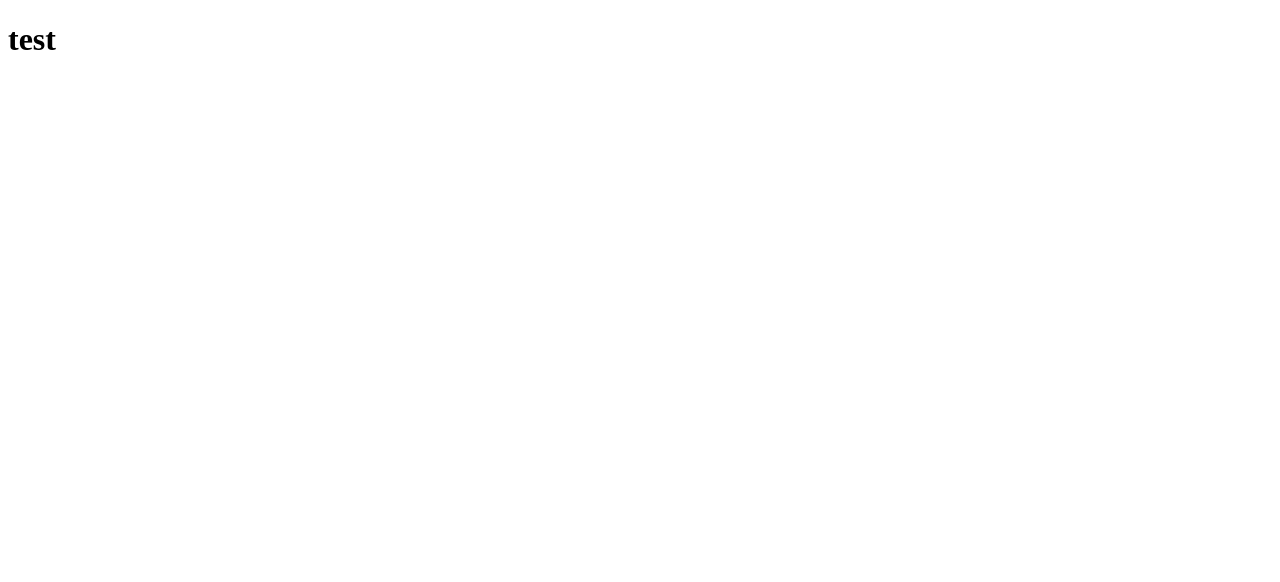
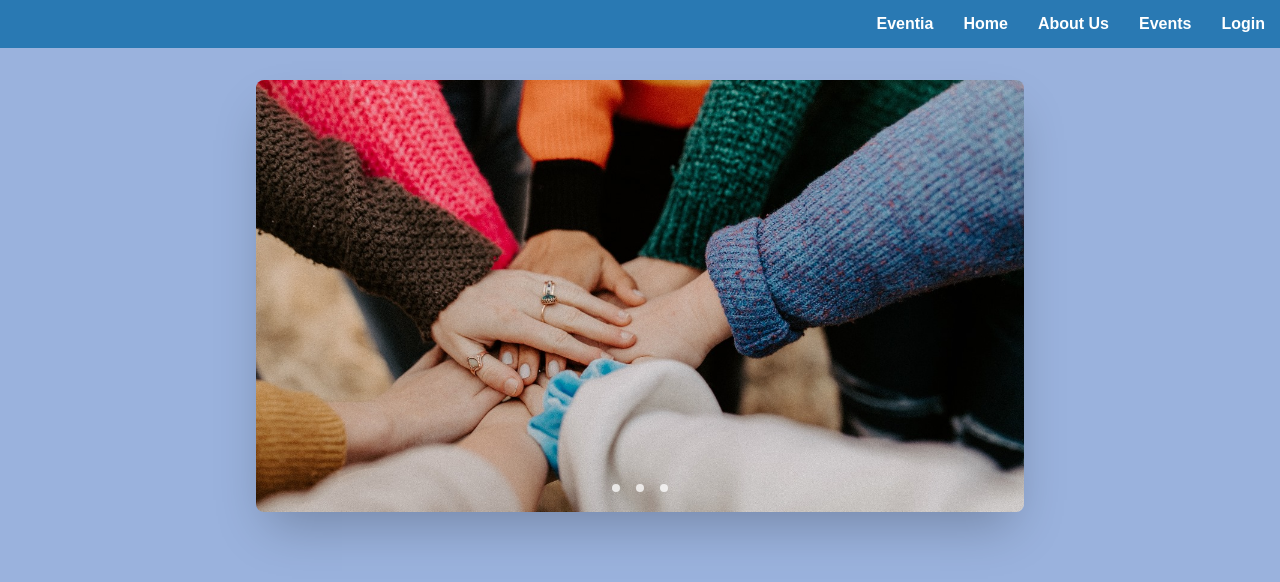
Before and after one commit to adar-k-d/noobie_StackUp, a plain HTML site: page index.html in a window 1280 px wide. Drawn offline with Linux system fonts and the light colour scheme.

Commit message:
basic functionality2

```diff
--- a/css/styles.css
+++ b/css/styles.css
@@ -0,0 +1,96 @@
+body {
+    margin: 0;
+    padding: 0;
+    font-family: Arial, sans-serif;
+    background-color: #9ab2dd;
+}
+
+.heading {
+    background-color: #2979b3;
+    color: white;
+    text-align: right;
+    height:
+}
+
+.name {
+    justify-content: flex-start;
+}
+
+.heading ul {
+    list-style: none;
+    margin: 0;
+    padding: 0;
+    display: flex;
+    justify-content: flex-end;
+}
+
+.heading ul li {
+    padding: 15px;
+}
+
+.heading a {
+    display:inline-block;
+    text-decoration: none;
+    color: white;
+    font-weight: bold;
+    transition: transform 0.2s;
+}
+
+.heading a:hover {
+    transform:scale(1.2);
+    color: #ff6600; /* Example color on hover */
+}
+
+/*-------------slider----------------*/
+
+.container{
+    padding:2rem;
+
+}
+.slider-wrapper{
+    position: relative;
+    max-width:48rem;
+    margin:0 auto;
+
+}
+.slider{
+    display: flex;
+    aspect-ratio: 16/9;
+    overflow-x: hidden;
+    scroll-snap-type: x mandatory;
+    scroll-behavior: smooth;
+    box-shadow: 0 1.5rem 3rem -0.75rem hsla(0,0%,0%,0.25) ;
+    border-radius: 0.5rem;
+    max-width: 100%;
+}
+.slider img{
+   /* flex:1 0 100%;
+    scroll-snap-align: start;
+    object-fit:cover;*/
+    width:100%;
+    max-width: 100%;
+    object-fit: cover;
+    flex:1 0 100%;
+
+}
+.slider-nav{
+    display:flex;
+    column-gap: 1rem;
+    position: absolute;
+    bottom: 1.25rem;
+    left:50%;
+    transform: translateX(-50%);
+    z-index: 1;
+
+}
+.slider-nav a{
+    width:0.5rem;
+    height:0.5rem;
+    border-radius: 50%;
+    background-color: #fff;
+    opacity: 0.75;
+    transition: opacity ease 250ms;
+}
+.slider-nav a:hover{
+    opacity:1;
+}
--- a/index.html
+++ b/index.html
@@ -3,9 +3,36 @@
 <head>
     <meta charset="UTF-8">
     <meta name="viewport" content="width=device-width, initial-scale=1.0">
-    <title>Eventia</title>
+    <title>Event listing</title>
+    <link rel="stylesheet" type="text/css" href="css/styles.css">
 </head>
 <body>
-    <h1>test</h1>
+    <div class="heading">
+
+        <ul>
+            <li class="name"><b>Eventia</b></li>
+            <li><a href="#">Home</a></li>
+            <li><a href="#">About Us</a></li>
+            <li><a href="#">Events</a></li>
+            <li><a href="#">Login</a></li>
+        </ul>
+    </div>
+   <section class="container">
+        <div class="slider-wrapper">
+            <div class="slider">
+                <img id="slide-1" src="/images/stock 1.jpg" alt="event1">
+                <img id="slide-2" src="/images/stock 2.jpg" alt="event2">
+                <img id="slide-3" src="/images/stock 3.jpg" alt="event3">
+            </div>
+            <div class="slider-nav">
+                <a href="#slide-1"></a>
+                <a href="#slide-2"></a>
+                <a href="#slide-3"></a>
+            </div>
+        </div>
+   </section>
+
+
+    <script src="js/script.js"></script>
 </body>
 </html>
--- /dev/null
+++ b/js/script.js
@@ -0,0 +1,33 @@
+//let scrollAmount = 0;
+//let slider = document.querySelector('.slider');
+
+//function autoScroll() {
+   // slider.scrollTo(scrollAmount++, 0);
+
+    // Start over when reaching end of scroll
+  //  if (scrollAmount > slider.scrollWidth) {
+   //     scrollAmount = 0;
+    //}
+//}
+
+//let scrollInterval = setInterval(autoScroll, 50); // Adjust speed by changing delay time
+
+let slider = document.querySelector('.slider');
+let images = document.querySelectorAll('.slider img');
+let imageIndex = 0;
+
+function autoScroll() {
+    if (imageIndex >= images.length) {
+        imageIndex = 0;
+        slider.scrollLeft = 0;
+    } else {
+        slider.scrollTo({
+            top: 0,
+            left: images[imageIndex].offsetWidth * imageIndex,
+            behavior: 'smooth'
+        });
+        imageIndex++;
+    }
+}
+
+let scrollInterval = setInterval(autoScroll, 3000); // Adjust this value to change the delay between scrolls
```
